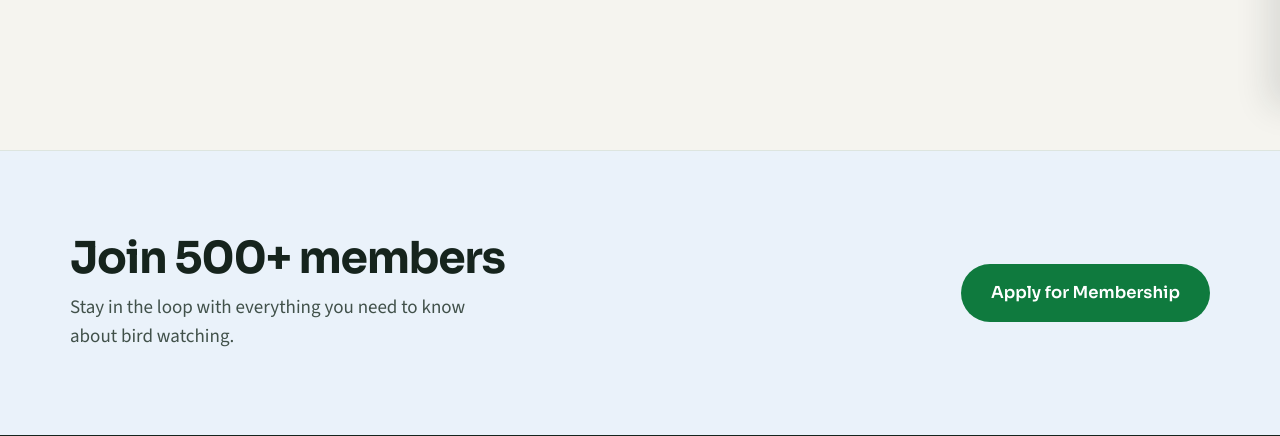
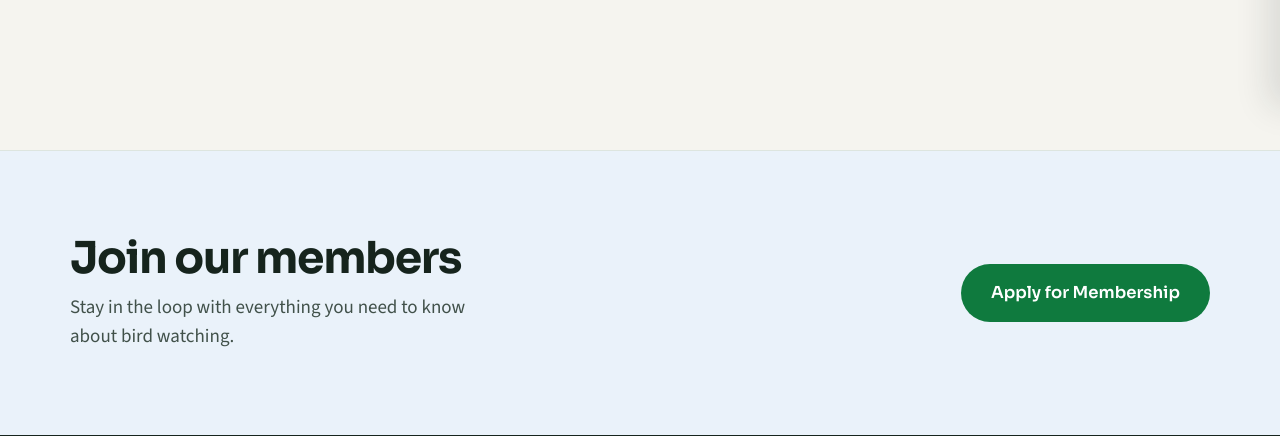
Before and after one commit to Mula360/Deccanbirdersweb, a WordPress theme: template page-aims.php in a window 1280 px wide. Shown: the part 693-1129 px from the top of the page. Run offline with PHP 8.4 and a stand-in for WordPress, Linux system fonts and the light colour scheme; the site name, menu and one post (Sample post) are stand-ins, and other content is empty; some libraries are stand-ins or nearby versions.

Commit message:
"Join our members" in place of "Join 500+ members"
On the join band at the foot of the pages and as the Membership page's
heading.

Co-Authored-By: Claude Opus 5.5 (1M context) <noreply@anthropic.com>

```diff
--- a/page-membership.php
+++ b/page-membership.php
@@ -18,7 +18,7 @@ while (have_posts()) : the_post();
   <div class="hero-photo-scrim"></div>
   <div class="hero-photo-inner">
     <span class="eyebrow" style="color:var(--yellow);">Membership</span>
-    <h1>Join 500+ members</h1>
+    <h1>Join our members</h1>
     <p>Stay in the loop with everything you need to know about bird watching.</p>
   </div>
 </section>
--- a/style.css
+++ b/style.css
@@ -1,7 +1,7 @@
 /*
 Theme Name: Deccan Birders
 Description: Custom theme for Deccan Birders Society
-Version: 1.18
+Version: 1.19
 Author: Deccan Birders EC
 */
 @import url('assets/css/variables.css');
--- a/template-parts/join-band.php
+++ b/template-parts/join-band.php
@@ -12,7 +12,7 @@ $membership_url = ($m = get_page_by_path('membership')) ? get_permalink($m) : '/
 <section class="join-band">
   <div class="join-band-inner">
     <div>
-      <h2 class="join-band-title">Join 500+ members</h2>
+      <h2 class="join-band-title">Join our members</h2>
       <p class="join-band-text">Stay in the loop with everything you need to know about bird watching.</p>
     </div>
     <a href="<?php echo esc_url($membership_url); ?>" class="join-band-btn">Apply for Membership</a>
```
